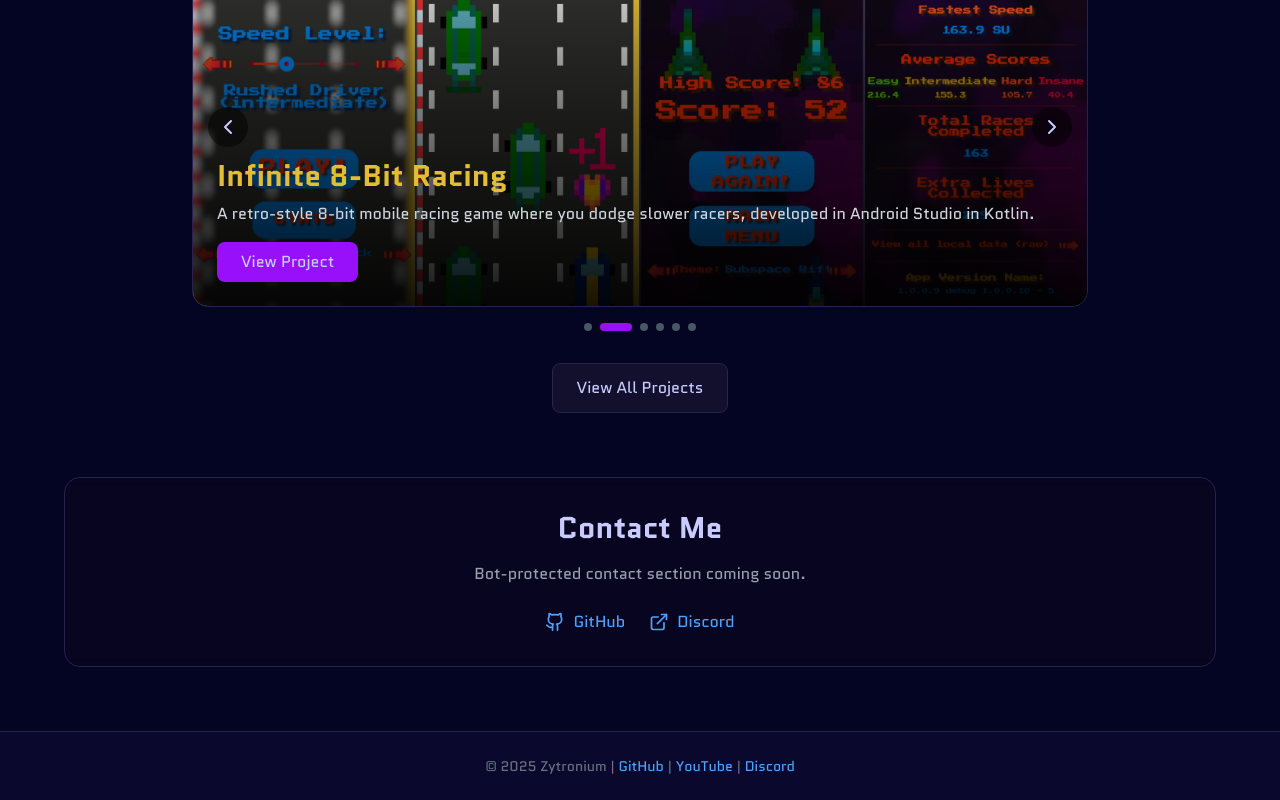
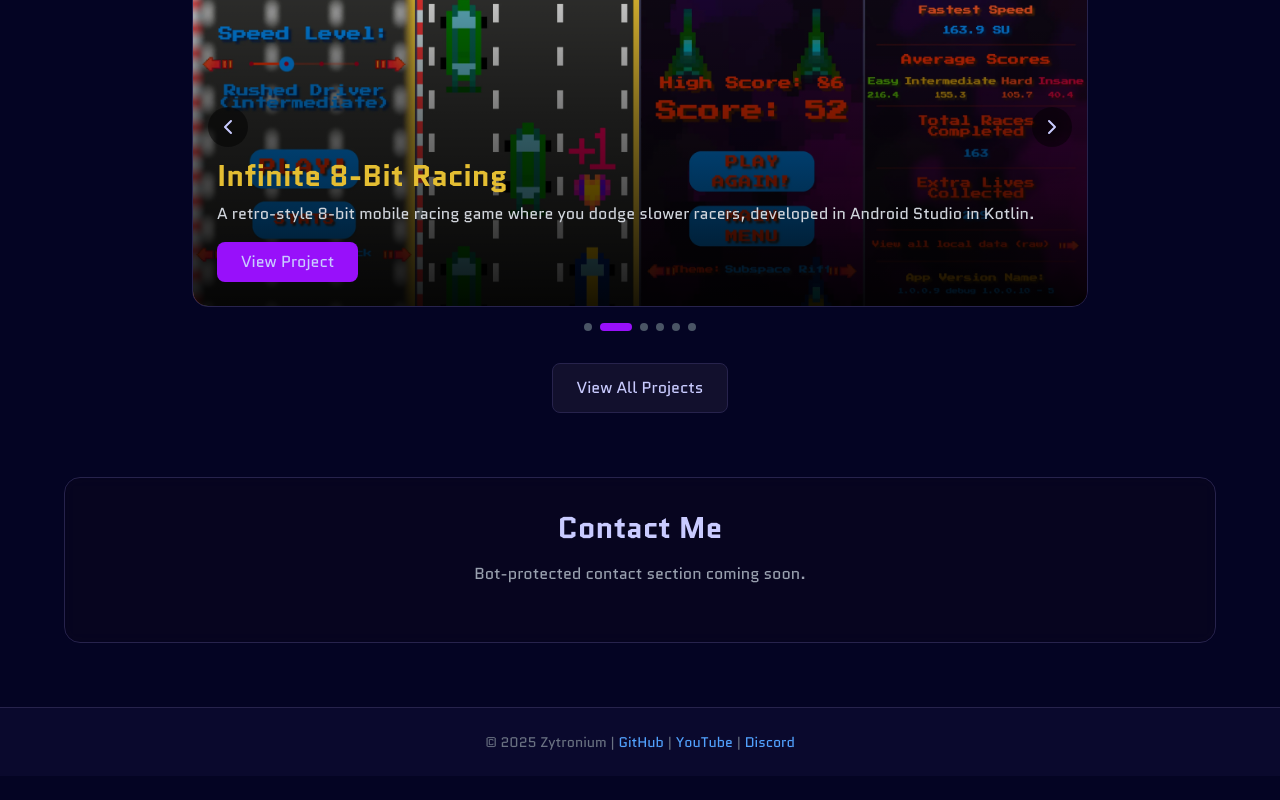
Before and after one commit to Zytronium/zytronium.dev, a Next.js app: page / in a window 1280 px wide. Shown: the part 869-1669 px from the top of the page. After the commit the page ends 1645 px from the top, so only its background shows below. Built offline with nearby package versions, Linux system fonts and the light colour scheme.

Commit message:
Remove discord and github links from contact

```diff
--- a/src/app/page.tsx
+++ b/src/app/page.tsx
@@ -55,26 +55,6 @@ export default function HomePage() {
         <section className="text-center mb-16 bg-[#0a061d]/50 backdrop-blur-sm rounded-2xl p-8 border border-[#27234c]">
           <h2 className="text-3xl font-bold mb-4">Contact Me</h2>
           <p className="text-gray-400 mb-6">Bot-protected contact section coming soon.</p>
-          <div className="flex justify-center gap-6">
-            <a
-              href="https://github.com/zytronium"
-              target="_blank"
-              rel="noopener noreferrer"
-              className="text-blue-400 hover:text-blue-300 flex items-center gap-2"
-            >
-              <Github className="w-5 h-5" />
-              GitHub
-            </a>
-            <a
-              href="https://discord.gg/nMXxW5xVM4"
-              target="_blank"
-              rel="noopener noreferrer"
-              className="text-blue-400 hover:text-blue-300 flex items-center gap-2"
-            >
-              <ExternalLink className="w-5 h-5" />
-              Discord
-            </a>
-          </div>
         </section>
       </div>
     </div>
```
